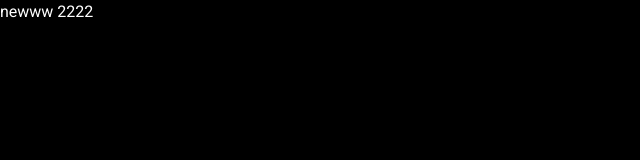
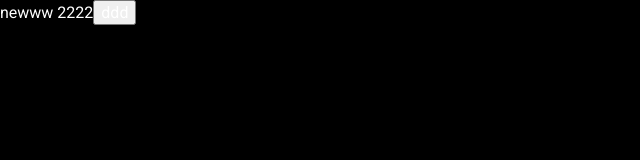
Before and after one commit to VadimDgahm/BrainCards, a React (Vite) app: page / in a window 1280 px wide. Shown: the top 160 px of the page, without its empty margins (0-640 px from the left). Built offline with nearby package versions, Linux system fonts and the light colour scheme.

Commit message:
test commit4

```diff
--- a/src/App.tsx
+++ b/src/App.tsx
@@ -1,5 +1,10 @@
 function App() {
-  return <div>newww 2222</div>
+  return (
+    <div>
+      newww 2222
+      <button>ddd</button>
+    </div>
+  )
 }
 
 export default App
```
